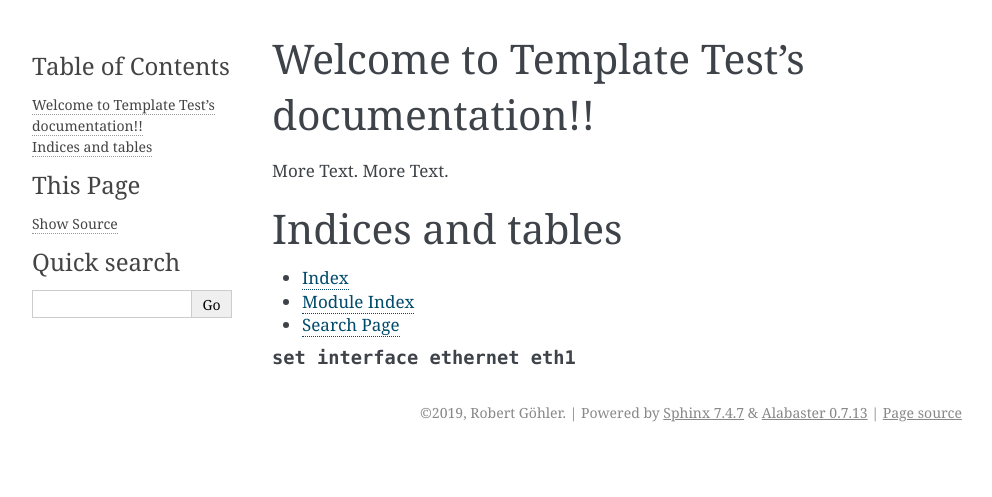
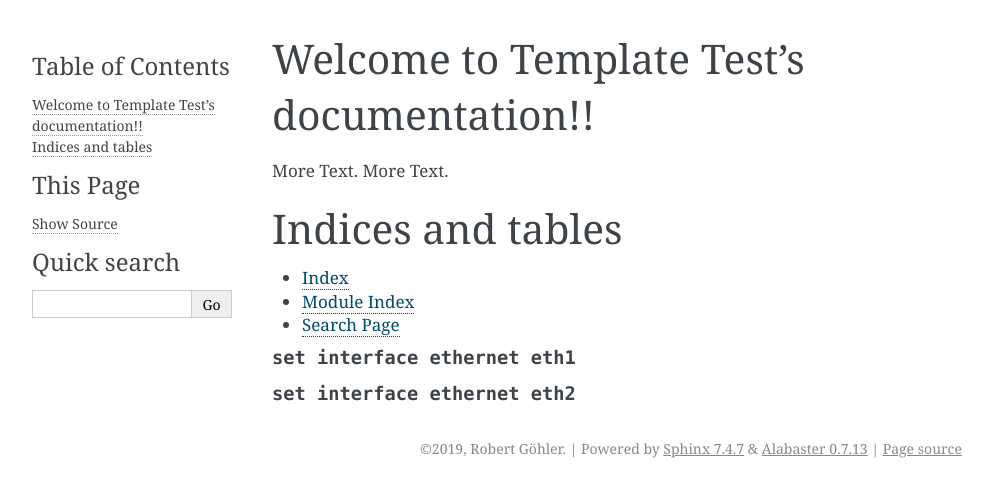
Before and after one commit to rebortg/rtfd-test, a Sphinx documentation site: the page built from docs/source/index.rst, in a window 1280 px wide. Shown: the top 497 px of the page, without its empty margins (148-1140 px from the left). Built offline with Sphinx 7.4.7, drawn with Linux system fonts in a browser that asks for light colours.

Commit message:
Update index.rst

```diff
--- a/docs/source/index.rst
+++ b/docs/source/index.rst
@@ -22,5 +22,8 @@ Indices and tables
 * :ref:`search`
 
 
+.. index:: set interface ethernet eth1
+.. clicmd:: set interface ethernet eth1
 
-.. clicmd:: set interface ethernet eth1
+
+.. clicmd:: set interface ethernet eth2
```
